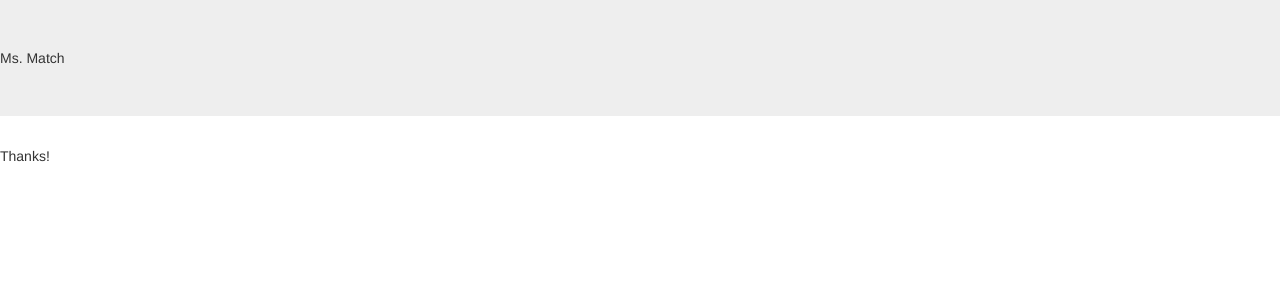
After one commit to rshorey/ms-match, a Flask app: template templates/base.html in a window 1280 px wide. The commit adds this page. Shown: the top 300 px of the page. Run offline with Flask 2, Linux system fonts and the light colour scheme; the template is opened without the code that fills it, so the values that code supplies are empty.

Commit message:
factored some template stuff to base

```diff
--- /dev/null
+++ b/templates/base.html
@@ -0,0 +1,16 @@
+<!doctype html>
+<html>
+  <head>
+    <link href="../static/css/bootstrap.min.css" rel="stylesheet" media="screen">
+    <title>Test</title>
+  </head>
+  <body>
+    <div class="jumbotron">
+    Ms. Match
+    </div>
+    <div id="content">{% block content %}{% endblock %}</div>
+    <div id="footer">
+      Thanks!
+    </div>
+  </body>
+</html>
```
Also changed, not shown: templates/list.html (+4 -8 lines).
